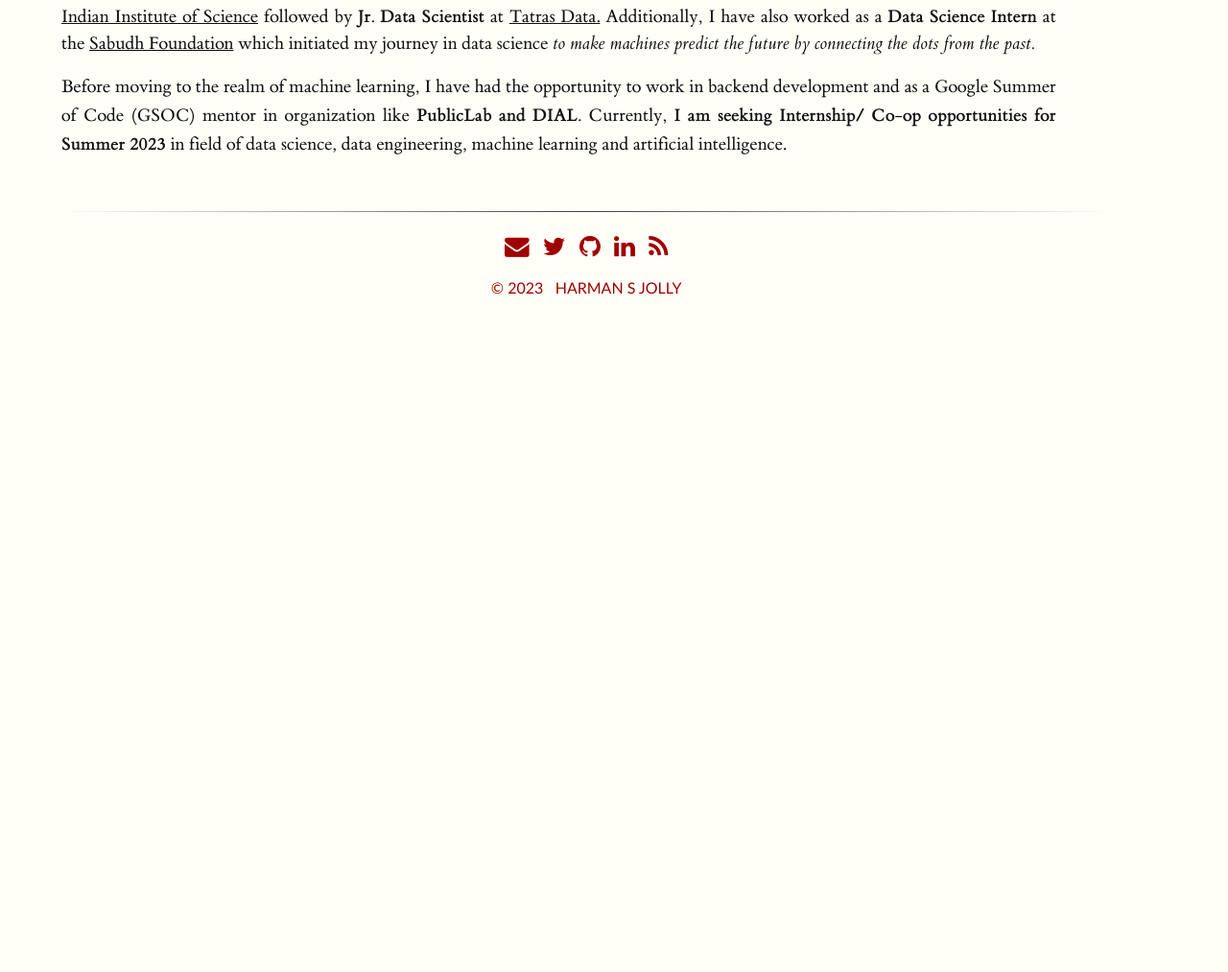
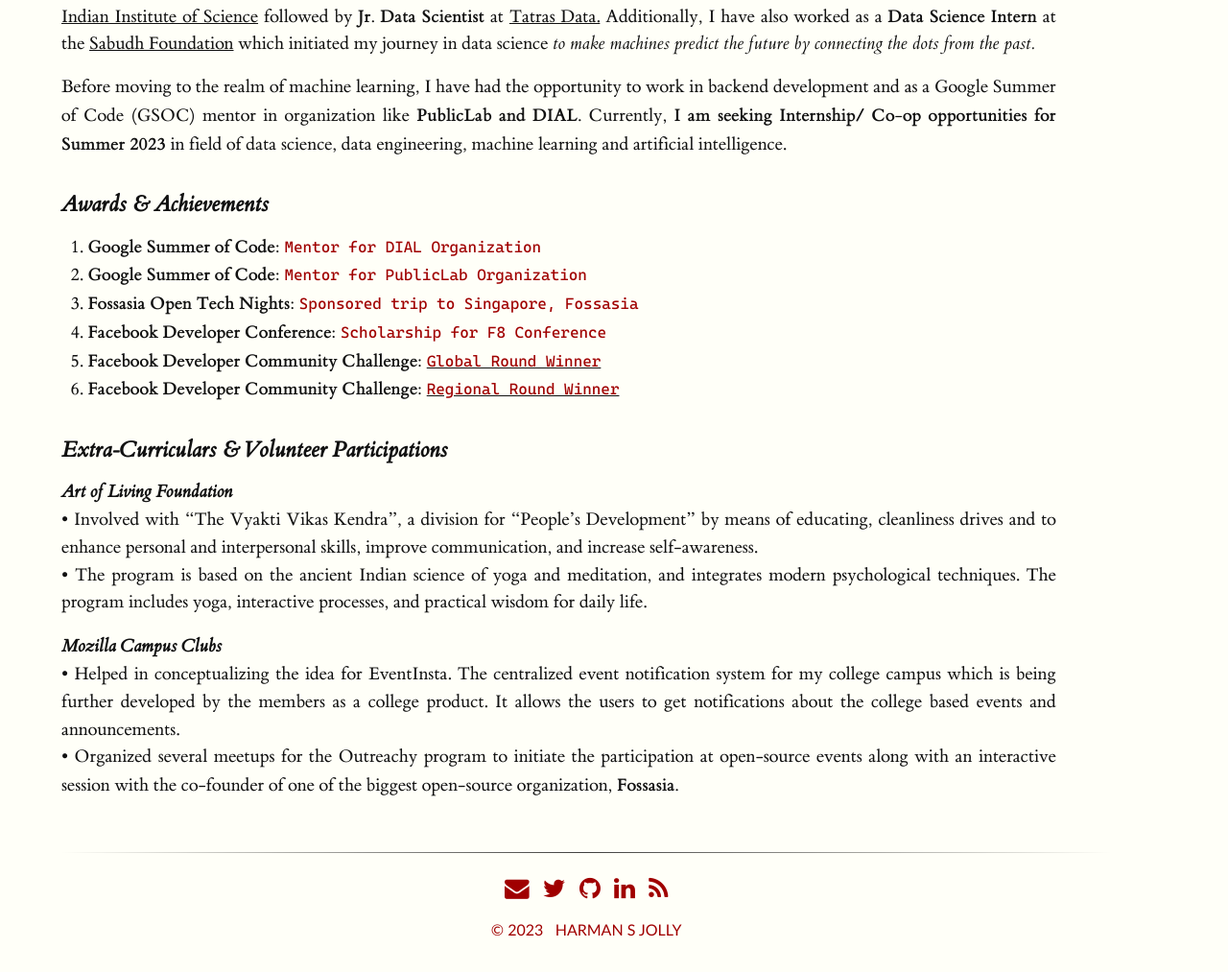
Before and after one commit to coderjolly/coderjolly.github.io, a Jekyll site: the page built from index.md, in a window 1280 px wide, cut to the strip 419-1432 px from the top of the page. Shown: the whole strip at 96% size. Built offline with Jekyll 4.4.1, drawn with Linux system fonts in a browser that asks for light colours; a style sheet for code colours, icons or effects is not loaded; before the commit the page ends 900 px from its top, so only the background shows below that.

Commit message:
added achievements 🏅

```diff
--- a/index.md
+++ b/index.md
@@ -18,8 +18,25 @@ Prior to my master's, I have obtained over 1.5 years of experience in designing
 
 Before moving to the realm of machine learning, I have had the opportunity to work in backend development and as a Google Summer of Code (GSOC) mentor in organization like **PublicLab and DIAL.** Currently, **I am seeking Internship/ Co-op opportunities for Summer 2023** in field of data science, data engineering, machine learning and artificial intelligence.
 
-<!-- I'm a research scientist at the University of Illinois Urbana-Champaign's [Institute for Sustainability, Energy, and Environment](https://sustainability.illinois.edu/).
+<h3 style="text-align: left;" >Awards & Achievements </h3>
 
-My recent [research]({{site.baseurl}}/research.html) is primarily in soil carbon, water quality, and childhood lead poisoning. My methodological interests include Bayesian multilevel and spatiotemporal modeling, causal inference, targeted interventions, and experimental design.
+&nbsp;&nbsp;1. **Google Summer of Code:** `Mentor for DIAL Organization` <br>
+&nbsp;&nbsp;2. **Google Summer of Code:** `Mentor for PublicLab Organization` <br>
+&nbsp;&nbsp;3. **Fossasia Open Tech Nights:** `Sponsored trip to Singapore, Fossasia` <br>
+&nbsp;&nbsp;4. **Facebook Developer Conference:** `Scholarship for F8 Conference` <br>
+&nbsp;&nbsp;5. **Facebook Developer Community Challenge:** [`Global Round Winner`](https://devpost.com/software/donorfu) <br>
+&nbsp;&nbsp;6. **Facebook Developer Community Challenge:** [`Regional Round Winner`](https://devpost.com/software/donorfu) <br>
 
+
+<h3 style="text-align: left;">Extra-Curriculars & Volunteer Participations </h3>
+
+***Art of Living Foundation*** <br>
+&#8226; Involved with “The Vyakti Vikas Kendra”, a division for "People's Development" by means of educating, cleanliness drives and to enhance personal and interpersonal skills, improve communication, and increase self-awareness.<br>
+&#8226; The program is based on the ancient Indian science of yoga and meditation, and integrates modern psychological techniques. The program includes yoga, interactive processes, and practical wisdom for daily life.
+
+***Mozilla Campus Clubs*** <br>
+&#8226; Helped in conceptualizing the idea for EventInsta. The centralized event notification system for my college campus which is being  further developed by the members as a college product. It allows the users to get notifications about the college based events and announcements. <br>
+&#8226; Organized several meetups for the Outreachy program to initiate the participation at open-source events along with an interactive session with the co-founder of one of the biggest open-source organization, **Fossasia.**
+
+<!-- My recent [research]({{site.baseurl}}/research.html) is primarily in soil carbon, water quality, and childhood lead poisoning. My methodological interests include Bayesian multilevel and spatiotemporal modeling, causal inference, targeted interventions, and experimental design.
 I was previously at the University of Chicago's [Harris School of Public Policy](http://harris.uchicago.edu) and [Center for Data Science and Public Policy](http://dsapp.uchicago.edu). Before that, I studied mathematics at Northwestern where my [dissertation]({{site.baseurl}}/assets/pdf/dissertation.pdf) was in the field of geometric analysis. -->
```
Also changed, not shown: 1 other file.
